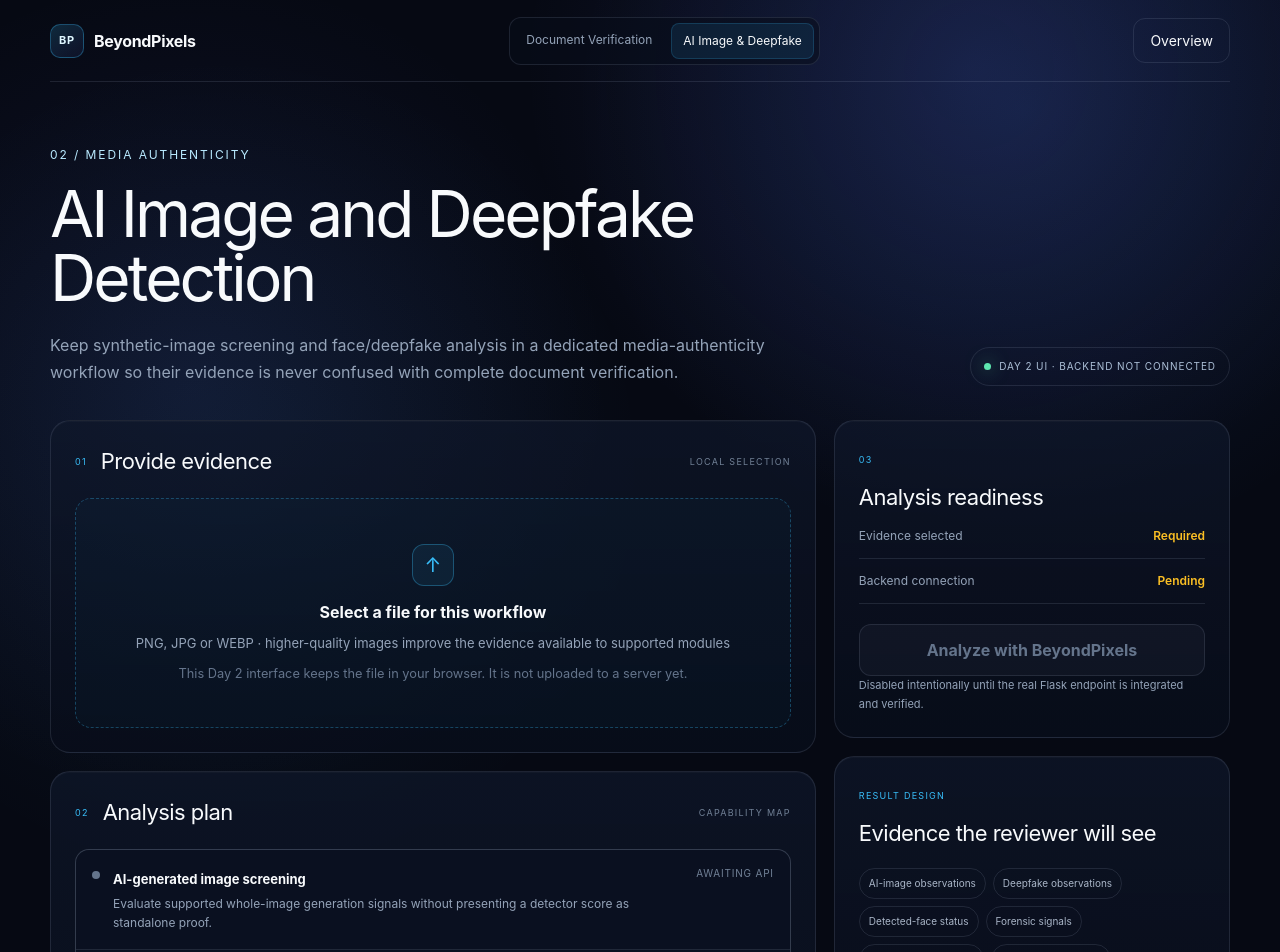
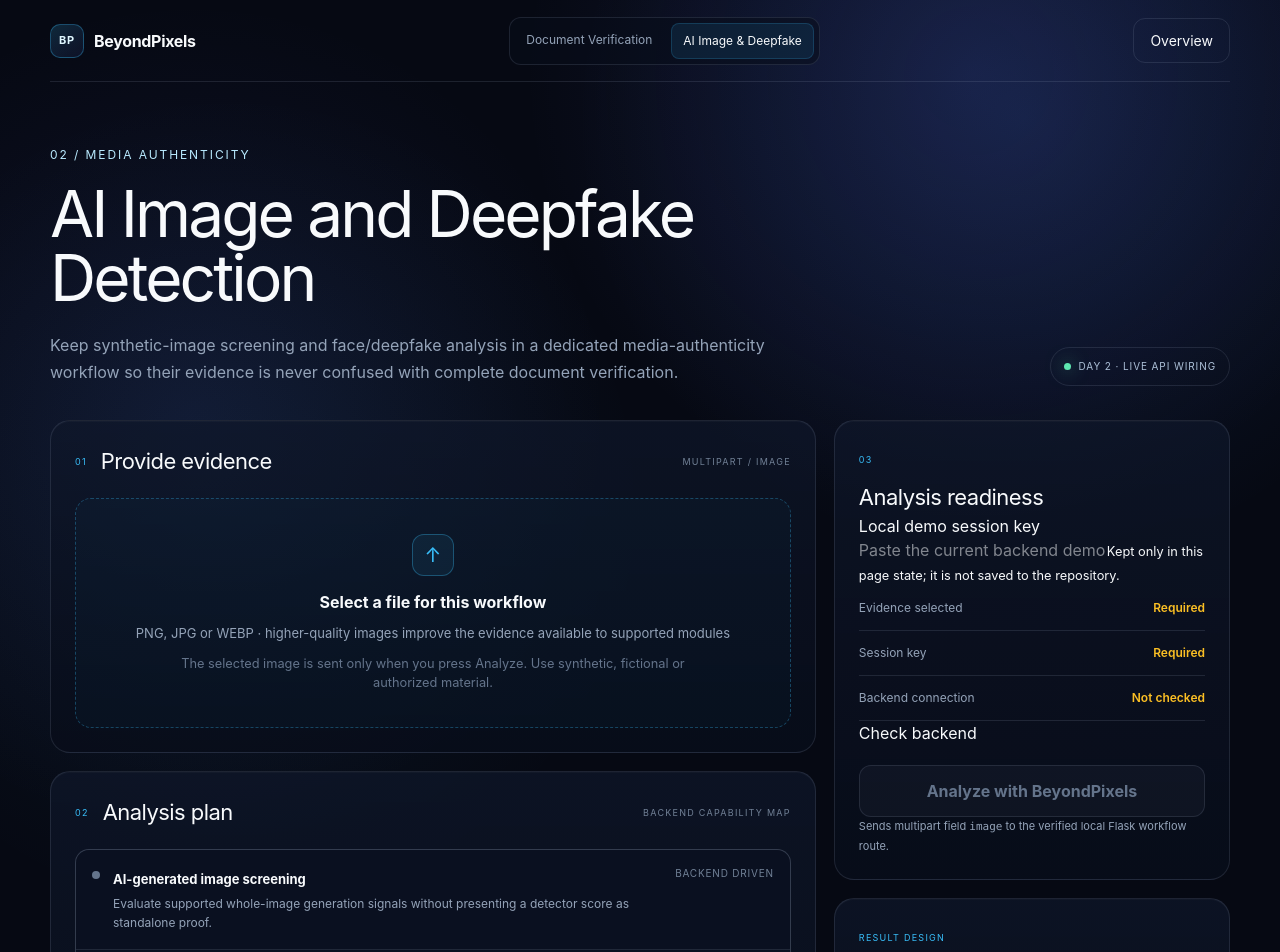
Before and after one commit to Lucifer-358-coder/BeyondPixels-SIH-2026, a Next.js app in the folder website/: page /ai-image-deepfake in a window 1280 px wide. Shown: the top 952 px of the page. Built offline with nearby package versions, Linux system fonts and the light colour scheme.

Commit message:
website: connect product workspace to Flask routes

```diff
--- a/website/app/components/ProductWorkspace.tsx
+++ b/website/app/components/ProductWorkspace.tsx
@@ -18,10 +18,20 @@
   accent: "document" | "media";
 };
 
+type BackendState = "unknown" | "checking" | "online" | "offline";
+type RunState = "idle" | "running" | "success" | "error";
+
 function formatBytes(bytes: number) {
   if (bytes < 1024) return `${bytes} B`;
   if (bytes < 1024 * 1024) return `${(bytes / 1024).toFixed(1)} KB`;
   return `${(bytes / (1024 * 1024)).toFixed(1)} MB`;
+}
+
+function prettyValue(value: unknown) {
+  if (value === null) return "null";
+  if (typeof value === "string") return value;
+  if (typeof value === "number" || typeof value === "boolean") return String(value);
+  return JSON.stringify(value, null, 2);
 }
 
 export default function ProductWorkspace({
@@ -35,7 +45,14 @@
   accent,
 }: ProductWorkspaceProps) {
   const [file, setFile] = useState<File | null>(null);
+  const [sessionKey, setSessionKey] = useState("");
   const [expertOpen, setExpertOpen] = useState(false);
+  const [backendState, setBackendState] = useState<BackendState>("unknown");
+  const [runState, setRunState] = useState<RunState>("idle");
+  const [result, setResult] = useState<Record<string, unknown> | null>(null);
+  const [error, setError] = useState("");
+
+  const workflowPath = accent === "document" ? "document" : "media";
 
   const fileSummary = useMemo(() => {
     if (!file) return null;
@@ -46,6 +63,58 @@
     };
   }, [file]);
 
+  async function checkBackend() {
+    setBackendState("checking");
+    try {
+      const response = await fetch("/backend/health", { cache: "no-store" });
+      setBackendState(response.ok ? "online" : "offline");
+    } catch {
+      setBackendState("offline");
+    }
+  }
+
+  async function analyze() {
+    if (!file || !sessionKey.trim()) return;
+
+    setRunState("running");
+    setError("");
+    setResult(null);
+
+    const formData = new FormData();
+    formData.append("image", file);
+
+    try {
+      const response = await fetch(`/backend/${workflowPath}`, {
+        method: "POST",
+        headers: {
+          Authorization: `Bearer ${sessionKey.trim()}`,
+        },
+        body: formData,
+      });
+
+      const payload = await response.json().catch(() => ({
+        error: "Backend returned a response that was not valid JSON.",
+      }));
+
+      if (!response.ok) {
+        const message =
+          typeof payload?.error === "string"
+            ? payload.error
+            : `Backend request failed with HTTP ${response.status}.`;
+        throw new Error(message);
+      }
+
+      setResult(payload as Record<string, unknown>);
+      setRunState("success");
+      setBackendState("online");
+    } catch (cause) {
+      setRunState("error");
+      setError(cause instanceof Error ? cause.message : "Analysis request failed.");
+    }
+  }
+
+  const canAnalyze = Boolean(file && sessionKey.trim() && runState !== "running");
+
   return (
     <main className={`workspace-page ${accent === "media" ? "workspace-media" : ""}`}>
       <nav className="nav shell workspace-nav">
@@ -54,16 +123,10 @@
           <span>BeyondPixels</span>
         </a>
         <div className="workspace-switcher" aria-label="Workflow navigation">
-          <a
-            className={accent === "document" ? "active" : ""}
-            href="/document-verification"
-          >
+          <a className={accent === "document" ? "active" : ""} href="/document-verification">
             Document Verification
           </a>
-          <a
-            className={accent === "media" ? "active" : ""}
-            href="/ai-image-deepfake"
-          >
+          <a className={accent === "media" ? "active" : ""} href="/ai-image-deepfake">
             AI Image & Deepfake
           </a>
         </div>
@@ -78,7 +141,7 @@
         </div>
         <div className="build-badge">
           <span className="pulse-dot" />
-          DAY 2 UI · BACKEND NOT CONNECTED
+          DAY 2 · LIVE API WIRING
         </div>
       </section>
 
@@ -90,19 +153,26 @@
                 <span className="panel-index">01</span>
                 <h2>Provide evidence</h2>
               </div>
-              <span className="panel-state">LOCAL SELECTION</span>
+              <span className="panel-state">MULTIPART / IMAGE</span>
             </div>
 
             <label className={`dropzone ${file ? "has-file" : ""}`}>
               <input
                 type="file"
                 accept={acceptedFormats}
-                onChange={(event) => setFile(event.target.files?.[0] ?? null)}
+                onChange={(event) => {
+                  setFile(event.target.files?.[0] ?? null);
+                  setResult(null);
+                  setError("");
+                  setRunState("idle");
+                }}
               />
               <span className="drop-icon" aria-hidden="true">↑</span>
               <strong>{file ? "Replace selected file" : "Select a file for this workflow"}</strong>
               <span>{inputHint}</span>
-              <small>This Day 2 interface keeps the file in your browser. It is not uploaded to a server yet.</small>
+              <small>
+                The selected image is sent only when you press Analyze. Use synthetic, fictional or authorized material.
+              </small>
             </label>
 
             {fileSummary && (
@@ -123,7 +193,7 @@
                 <span className="panel-index">02</span>
                 <h2>Analysis plan</h2>
               </div>
-              <span className="panel-state">CAPABILITY MAP</span>
+              <span className="panel-state">BACKEND CAPABILITY MAP</span>
             </div>
 
             <div className="module-list">
@@ -134,41 +204,97 @@
                     <strong>{check.name}</strong>
                     <p>{check.detail}</p>
                   </div>
-                  <span className="module-status">Awaiting API</span>
+                  <span className="module-status">Backend driven</span>
                 </div>
               ))}
             </div>
           </article>
+
+          {(result || error) && (
+            <article className="product-panel result-panel" aria-live="polite">
+              <div className="panel-heading">
+                <div>
+                  <span className="panel-index">04</span>
+                  <h2>{error ? "Analysis error" : "Backend result"}</h2>
+                </div>
+                <span className={`panel-state ${error ? "result-error" : "result-success"}`}>
+                  {error ? "REQUEST FAILED" : "LIVE RESPONSE"}
+                </span>
+              </div>
+
+              {error ? (
+                <p className="result-message">{error}</p>
+              ) : (
+                <div className="result-grid">
+                  {Object.entries(result ?? {}).map(([key, value]) => (
+                    <div className="result-item" key={key}>
+                      <span>{key.replaceAll("_", " ")}</span>
+                      <pre>{prettyValue(value)}</pre>
+                    </div>
+                  ))}
+                </div>
+              )}
+            </article>
+          )}
         </div>
 
         <aside className="workspace-side">
           <article className="product-panel action-panel">
             <span className="panel-index">03</span>
             <h2>Analysis readiness</h2>
+
+            <label className="session-field">
+              <span>Local demo session key</span>
+              <input
+                type="password"
+                value={sessionKey}
+                onChange={(event) => setSessionKey(event.target.value)}
+                placeholder="Paste the current backend demo key"
+                autoComplete="off"
+              />
+              <small>Kept only in this page state; it is not saved to the repository.</small>
+            </label>
+
             <div className="readiness-row">
               <span>Evidence selected</span>
               <strong className={file ? "ready" : ""}>{file ? "Ready" : "Required"}</strong>
             </div>
             <div className="readiness-row">
+              <span>Session key</span>
+              <strong className={sessionKey.trim() ? "ready" : ""}>
+                {sessionKey.trim() ? "Provided" : "Required"}
+              </strong>
+            </div>
+            <div className="readiness-row">
               <span>Backend connection</span>
-              <strong>Pending</strong>
+              <strong className={backendState === "online" ? "ready" : ""}>
+                {backendState === "unknown" && "Not checked"}
+                {backendState === "checking" && "Checking"}
+                {backendState === "online" && "Online"}
+                {backendState === "offline" && "Offline"}
+              </strong>
             </div>
-            <button className="analyze-button" type="button" disabled>
-              Analyze with BeyondPixels
+
+            <button className="secondary-action" type="button" onClick={checkBackend} disabled={backendState === "checking"}>
+              {backendState === "checking" ? "Checking backend..." : "Check backend"}
+            </button>
+
+            <button className="analyze-button live" type="button" disabled={!canAnalyze} onClick={analyze}>
+              {runState === "running" ? "Analyzing..." : "Analyze with BeyondPixels"}
             </button>
             <p className="button-note">
-              Disabled intentionally until the real Flask endpoint is integrated and verified.
+              Sends multipart field <code>image</code> to the verified local Flask workflow route.
             </p>
           </article>
 
           <article className="product-panel evidence-panel">
             <span className="panel-index">RESULT DESIGN</span>
-            <h2>Evidence the reviewer will see</h2>
+            <h2>Evidence the reviewer can receive</h2>
             <div className="evidence-tags">
               {evidence.map((item) => <span key={item}>{item}</span>)}
             </div>
             <p>
-              Results will use supported, suspicious, inconclusive, unavailable, or manual-review states instead of forcing unsupported conclusions.
+              The UI preserves inconclusive, unavailable and manual-review states rather than inventing a binary verdict.
             </p>
           </article>
 
@@ -187,13 +313,13 @@
             </button>
             {expertOpen && (
               <div className="expert-content">
-                <p>Planned technical detail layer:</p>
+                <p>Current integration details:</p>
                 <ul>
-                  <li>module/model availability</li>
-                  <li>model or rule version identifiers</li>
-                  <li>processing time</li>
-                  <li>raw per-module scores only when meaningful</li>
-                  <li>technical reason for unavailable or inconclusive checks</li>
+                  <li>Flask backend default: 127.0.0.1:8001</li>
+                  <li>Document route: /v1/screen</li>
+                  <li>Media route: /api/v1/detect/image</li>
+                  <li>multipart field: image</li>
+                  <li>authorization: temporary Bearer demo session key</li>
                 </ul>
               </div>
             )}
```
